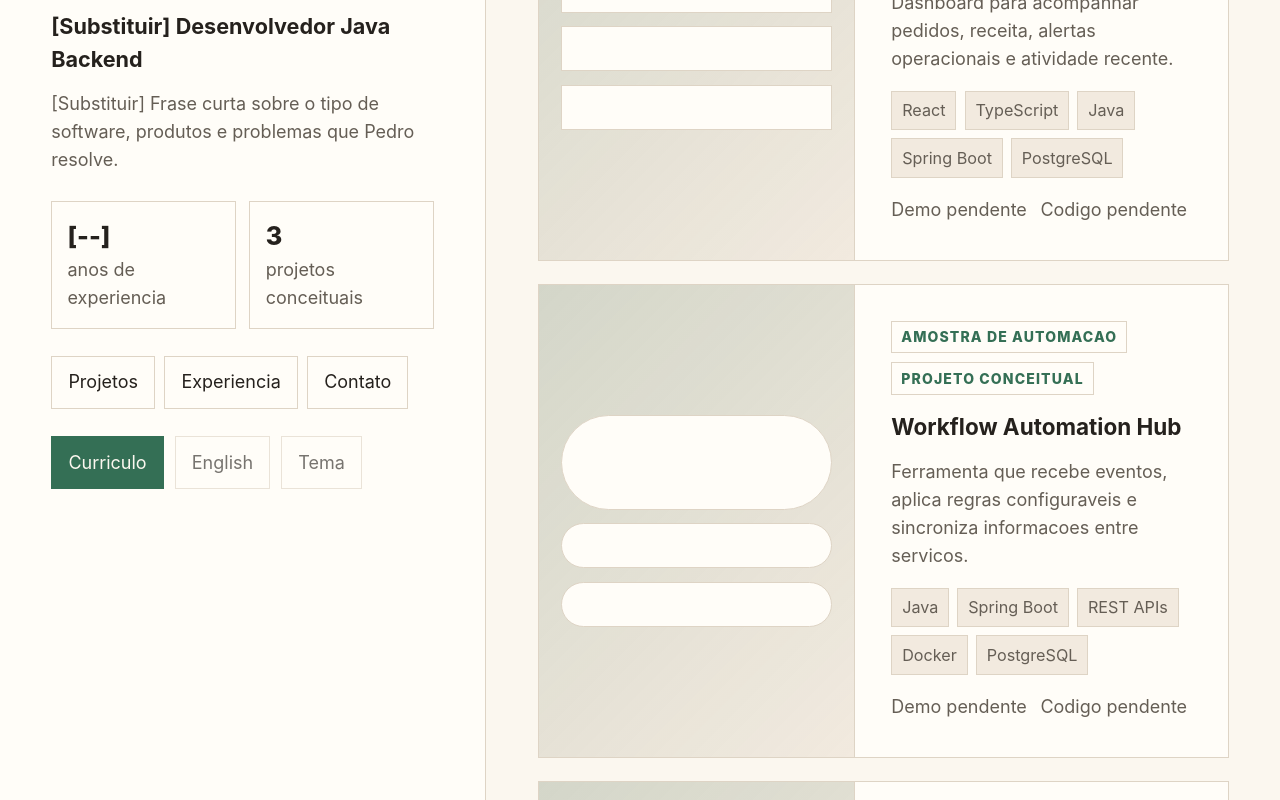
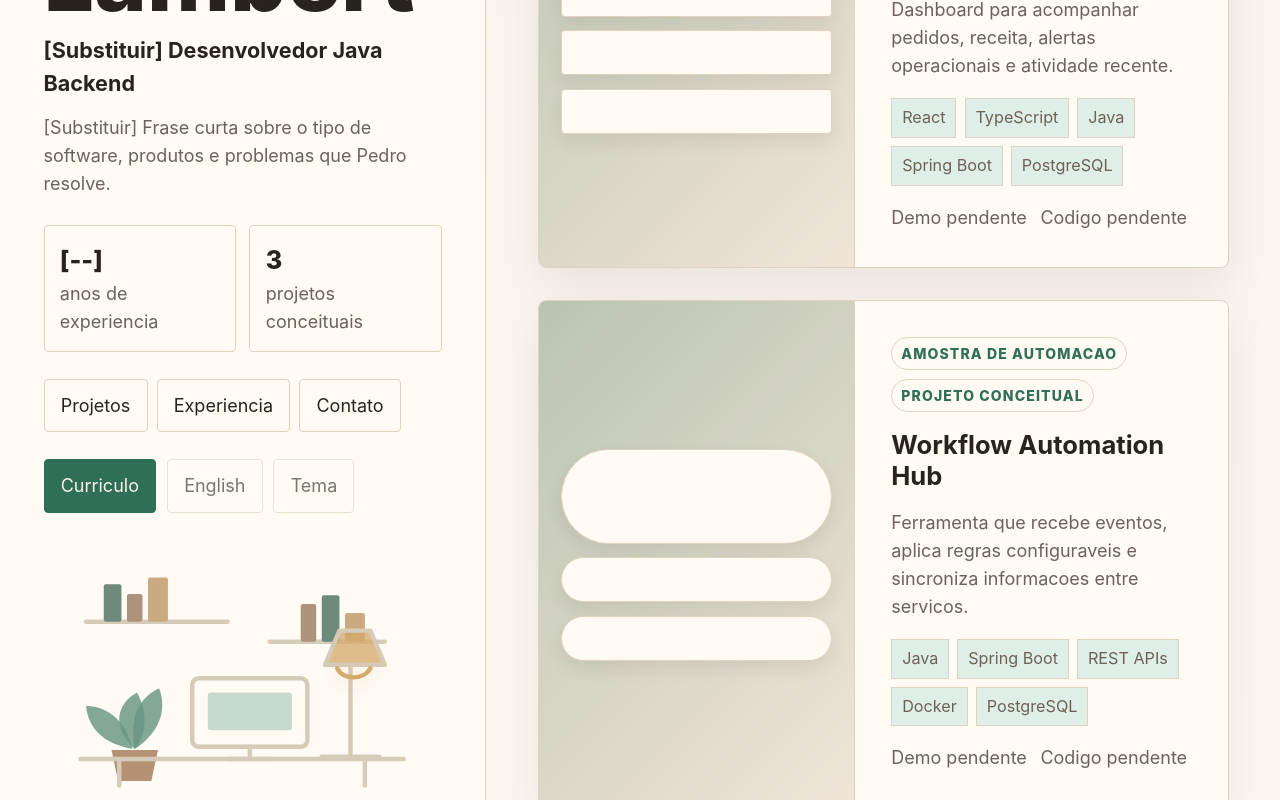
Before and after one commit to Pedro-nll/portfolio, a React (Vite) app: page / in a window 1280 px wide. Shown: the part 460-1260 px from the top of the page. Built offline with nearby package versions, Linux system fonts and the light colour scheme.

Commit message:
feat: add visual system and workspace vignette

```diff
--- a/src/App.css
+++ b/src/App.css
@@ -5,6 +5,7 @@
   padding: 0.75rem 1rem;
   position: fixed;
   top: 1rem;
+  transition: transform 160ms ease;
   transform: translateY(-150%);
   z-index: 20;
 }
@@ -21,12 +22,14 @@
 
 .profile-panel {
   align-content: start;
-  background: var(--color-surface);
+  background:
+    linear-gradient(180deg, var(--color-surface), var(--color-background-elevated));
   border-right: 1px solid var(--color-border);
   display: grid;
-  gap: 1.5rem;
+  gap: clamp(1rem, 2.2vw, 1.5rem);
   min-height: 100svh;
-  padding: clamp(1.5rem, 4vw, 3rem);
+  overflow: hidden;
+  padding: clamp(1.5rem, 4vw, 3rem) clamp(1.25rem, 3.4vw, 2.75rem);
   position: sticky;
   top: 0;
 }
@@ -34,10 +37,13 @@
 .profile-photo {
   align-items: center;
   aspect-ratio: 1;
-  background: var(--color-soft);
+  background:
+    radial-gradient(circle at 34% 28%, rgb(255 255 255 / 0.34), transparent 32%),
+    var(--color-accent-soft);
   border: 1px solid var(--color-border);
   border-radius: 50%;
-  color: var(--color-accent);
+  box-shadow: inset 0 0 0 0.5rem color-mix(in srgb, var(--color-surface), transparent 50%);
+  color: var(--color-accent-strong);
   display: flex;
   font-size: 2rem;
   font-weight: 800;
@@ -48,6 +54,8 @@
 .profile-copy {
   display: grid;
   gap: 0.75rem;
+  position: relative;
+  z-index: 1;
 }
 
 .eyebrow,
@@ -79,6 +87,7 @@
 
 .stats div {
   border: 1px solid var(--color-border);
+  border-radius: var(--radius-sm);
   padding: 0.85rem;
 }
 
@@ -101,28 +110,40 @@
 .site-nav a,
 .button {
   align-items: center;
+  background: color-mix(in srgb, var(--color-surface), transparent 30%);
   border: 1px solid var(--color-border);
+  border-radius: var(--radius-sm);
   color: var(--color-text);
   display: inline-flex;
   justify-content: center;
   min-height: 2.75rem;
   padding: 0.65rem 0.9rem;
   text-decoration: none;
+  transition:
+    background-color 160ms ease,
+    border-color 160ms ease,
+    color 160ms ease,
+    transform 160ms ease;
 }
 
 .site-nav a:hover,
 .button:hover {
+  background: var(--color-accent-soft);
   border-color: var(--color-accent);
 }
 
 .button {
-  background: transparent;
+  background: color-mix(in srgb, var(--color-surface), transparent 28%);
 }
 
 .button.primary {
   background: var(--color-accent);
   border-color: var(--color-accent);
   color: var(--color-background);
+}
+
+.button.primary:hover {
+  background: var(--color-accent-strong);
 }
 
 .button:disabled {
@@ -134,6 +155,71 @@
   display: flex;
   flex-wrap: wrap;
   gap: 0.6rem;
+  position: relative;
+  z-index: 1;
+}
+
+.workspace-vignette {
+  align-self: end;
+  color: var(--color-border-strong);
+  margin: clamp(0.5rem, 2vw, 1.25rem) 0 -0.5rem;
+  max-height: 13rem;
+  opacity: 0.72;
+  width: min(100%, 24rem);
+}
+
+.workspace-vignette path,
+.workspace-vignette rect {
+  fill: none;
+  stroke: currentColor;
+  stroke-linecap: round;
+  stroke-linejoin: round;
+  stroke-width: 4;
+}
+
+.workspace-vignette .book-a,
+.workspace-vignette .book-b,
+.workspace-vignette .book-c,
+.workspace-vignette .plant path,
+.workspace-vignette .screen {
+  stroke-width: 0;
+}
+
+.workspace-vignette .book-a {
+  fill: var(--color-book-a);
+}
+
+.workspace-vignette .book-b {
+  fill: var(--color-book-b);
+}
+
+.workspace-vignette .book-c {
+  fill: var(--color-book-c);
+}
+
+.workspace-vignette .plant path {
+  fill: color-mix(in srgb, var(--color-accent), transparent 18%);
+}
+
+.workspace-vignette .plant path:first-child {
+  fill: var(--color-wood);
+}
+
+.workspace-vignette .computer rect:not(.screen) {
+  fill: var(--color-surface);
+}
+
+.workspace-vignette .screen {
+  fill: color-mix(in srgb, var(--color-screen), transparent 30%);
+}
+
+.workspace-vignette .lamp path:nth-child(3) {
+  fill: color-mix(in srgb, var(--color-lamp), transparent 22%);
+}
+
+.workspace-vignette .lamp-glow {
+  filter: drop-shadow(0 0 10px color-mix(in srgb, var(--color-lamp), transparent 40%));
+  stroke: var(--color-lamp);
 }
 
 .mobile-nav {
@@ -144,7 +230,7 @@
   display: grid;
   gap: clamp(3rem, 7vw, 6rem);
   min-width: 0;
-  padding: clamp(1.25rem, 4vw, 4rem);
+  padding: var(--space-page);
 }
 
 .section {
@@ -161,22 +247,25 @@
 
 .projects-grid {
   display: grid;
-  gap: 1.25rem;
+  gap: clamp(1.25rem, 2.5vw, 2rem);
 }
 
 .project-card {
   background: var(--color-surface);
   border: 1px solid var(--color-border);
+  border-radius: var(--radius-md);
+  box-shadow: var(--shadow-soft);
   display: grid;
   grid-template-columns: minmax(13rem, 0.85fr) minmax(0, 1fr);
   min-height: 17rem;
+  overflow: hidden;
 }
 
 .project-preview {
   align-content: center;
   background:
-    linear-gradient(135deg, rgba(52, 111, 85, 0.16), transparent),
-    var(--color-soft);
+    linear-gradient(135deg, color-mix(in srgb, var(--color-accent), transparent 72%), transparent),
+    var(--color-surface-strong);
   border-right: 1px solid var(--color-border);
   display: grid;
   gap: 0.75rem;
@@ -186,6 +275,8 @@
 .project-preview span {
   background: var(--color-surface);
   border: 1px solid var(--color-border);
+  border-radius: var(--radius-sm);
+  box-shadow: 0 8px 18px rgb(var(--color-shadow) / 0.08);
   display: block;
   min-height: 2.5rem;
 }
@@ -221,6 +312,7 @@
 
 .project-meta span {
   border: 1px solid var(--color-border);
+  border-radius: 999px;
   padding: 0.25rem 0.5rem;
 }
 
@@ -234,7 +326,7 @@
 }
 
 .tag-list li {
-  background: var(--color-soft);
+  background: var(--color-accent-soft);
   border: 1px solid var(--color-border);
   color: var(--color-muted);
   font-size: 0.9rem;
@@ -269,6 +361,7 @@
 .contact-list span {
   background: var(--color-surface);
   border: 1px solid var(--color-border);
+  border-radius: var(--radius-md);
   display: grid;
   gap: 0.5rem;
   padding: 1rem;
@@ -284,6 +377,13 @@
   color: var(--color-text);
   min-width: min(100%, 12rem);
   text-decoration: none;
+  transition:
+    border-color 160ms ease,
+    transform 160ms ease;
+}
+
+.contact-list a:hover {
+  border-color: var(--color-accent);
 }
 
 .contact-list small {
@@ -307,6 +407,14 @@
     border-right: 0;
     min-height: auto;
     position: static;
+  }
+
+  .workspace-vignette {
+    justify-self: end;
+    margin-top: 0;
+    max-height: 8rem;
+    opacity: 0.46;
+    width: min(20rem, 86vw);
   }
 
   .profile-panel > .site-nav {
--- a/src/components/ProfilePanel.tsx
+++ b/src/components/ProfilePanel.tsx
@@ -1,5 +1,6 @@
 import type { PortfolioContent } from '../content/types'
 import { Navigation } from './Navigation'
+import { WorkspaceVignette } from './WorkspaceVignette'
 
 type ProfilePanelProps = {
   content: PortfolioContent
@@ -44,6 +45,8 @@ export function ProfilePanel({ content }: ProfilePanelProps) {
           {actions.theme}
         </button>
       </div>
+
+      <WorkspaceVignette />
     </aside>
   )
 }
--- /dev/null
+++ b/src/components/WorkspaceVignette.tsx
@@ -0,0 +1,48 @@
+export function WorkspaceVignette() {
+  return (
+    <svg
+      className="workspace-vignette"
+      viewBox="0 0 360 210"
+      aria-hidden="true"
+      focusable="false"
+    >
+      <g className="shelves">
+        <path d="M38 54h128" />
+        <path d="M204 72h104" />
+        <rect x="54" y="20" width="16" height="34" rx="2" className="book-a" />
+        <rect x="75" y="29" width="14" height="25" rx="2" className="book-b" />
+        <rect x="94" y="14" width="18" height="40" rx="2" className="book-c" />
+        <rect x="232" y="38" width="14" height="34" rx="2" className="book-b" />
+        <rect x="251" y="30" width="16" height="42" rx="2" className="book-a" />
+        <rect x="272" y="46" width="18" height="26" rx="2" className="book-c" />
+      </g>
+
+      <g className="plant">
+        <path d="M61 170h42l-6 28H67z" />
+        <path d="M82 169c-20-18-18-40 2-51 11 20 8 38-2 51Z" />
+        <path d="M82 169c21-14 30-34 22-55-19 9-27 27-22 55Z" />
+        <path d="M80 169c-6-24-20-38-42-39 2 22 18 35 42 39Z" />
+      </g>
+
+      <g className="desk">
+        <path d="M33 178h292" />
+        <path d="M68 178v24" />
+        <path d="M290 178v24" />
+      </g>
+
+      <g className="computer">
+        <rect x="134" y="105" width="104" height="62" rx="6" />
+        <path d="M166 178h40" />
+        <path d="M186 167v11" />
+        <rect x="148" y="118" width="76" height="34" rx="3" className="screen" />
+      </g>
+
+      <g className="lamp">
+        <path d="M277 176V95" />
+        <path d="M251 176h52" />
+        <path d="M254 93h54l-13-31h-28z" />
+        <path d="M265 96c5 11 24 11 30 0" className="lamp-glow" />
+      </g>
+    </svg>
+  )
+}
--- a/src/index.css
+++ b/src/index.css
@@ -1,15 +1,6 @@
+@import './styles/tokens.css';
+
 :root {
-  --color-background: #fbf7ef;
-  --color-surface: #fffdf8;
-  --color-text: #25211d;
-  --color-muted: #655e55;
-  --color-accent: #346f55;
-  --color-border: #ded4c5;
-  --color-soft: #f2eadf;
-  --font-sans:
-    Inter, ui-sans-serif, system-ui, -apple-system, BlinkMacSystemFont, 'Segoe UI',
-    sans-serif;
-
   color: var(--color-text);
   background: var(--color-background);
   font: 18px/1.55 var(--font-sans);
@@ -19,23 +10,13 @@
   -moz-osx-font-smoothing: grayscale;
 }
 
-@media (prefers-color-scheme: dark) {
-  :root {
-    --color-background: #171a17;
-    --color-surface: #20241f;
-    --color-text: #f5efe4;
-    --color-muted: #c7beb1;
-    --color-accent: #8fca9d;
-    --color-border: #3a4037;
-    --color-soft: #252b24;
-  }
-}
-
 #root {
   min-height: 100svh;
 }
 
 body {
+  background:
+    linear-gradient(180deg, var(--color-background), var(--color-background-elevated));
   margin: 0;
 }
 
@@ -48,19 +29,25 @@ html {
 }
 
 h1 {
-  font-size: clamp(2.75rem, 6vw, 5rem);
+  font-size: clamp(3rem, 7vw, 5.7rem);
+  font-weight: 760;
+  letter-spacing: 0;
   line-height: 0.92;
   margin: 0;
 }
 
 h2 {
   font-size: clamp(2rem, 4vw, 3.5rem);
+  font-weight: 720;
+  letter-spacing: 0;
   line-height: 1;
   margin: 0;
 }
 
 h3 {
-  font-size: 1.25rem;
+  font-size: clamp(1.25rem, 2vw, 1.55rem);
+  font-weight: 720;
+  letter-spacing: 0;
   line-height: 1.2;
   margin: 0;
 }
@@ -77,7 +64,8 @@ a {
 
 a:focus-visible,
 button:focus-visible {
-  outline: 3px solid var(--color-accent);
+  box-shadow: var(--shadow-focus);
+  outline: 2px solid var(--color-focus);
   outline-offset: 4px;
 }
 
@@ -90,5 +78,6 @@ button {
   *::before,
   *::after {
     scroll-behavior: auto !important;
+    transition-duration: 0.01ms !important;
   }
 }
--- /dev/null
+++ b/src/styles/tokens.css
@@ -0,0 +1,58 @@
+:root {
+  color-scheme: light;
+  --color-background: #f8f3ea;
+  --color-background-elevated: #fffcf6;
+  --color-surface: #fffaf2;
+  --color-surface-strong: #f0e5d7;
+  --color-text: #28231d;
+  --color-muted: #6d6257;
+  --color-subtle: #8a7d70;
+  --color-accent: #2f6f57;
+  --color-accent-strong: #204c3d;
+  --color-accent-soft: #dfeee6;
+  --color-border: #dfd2c1;
+  --color-border-strong: #c7b8a3;
+  --color-focus: #1f6f8b;
+  --color-shadow: 36 28 20;
+  --color-lamp: #c48d3a;
+  --color-screen: #8fb9ab;
+  --color-wood: #9a6b45;
+  --color-book-a: #355f4d;
+  --color-book-b: #8c6c4f;
+  --color-book-c: #b78b55;
+  --space-page: clamp(1.25rem, 4vw, 4rem);
+  --radius-sm: 4px;
+  --radius-md: 8px;
+  --shadow-soft: 0 18px 45px rgb(var(--color-shadow) / 0.08);
+  --shadow-focus: 0 0 0 4px color-mix(in srgb, var(--color-focus), transparent 72%);
+  --font-sans:
+    Inter, ui-sans-serif, system-ui, -apple-system, BlinkMacSystemFont, 'Segoe UI',
+    sans-serif;
+}
+
+@media (prefers-color-scheme: dark) {
+  :root {
+    color-scheme: dark;
+    --color-background: #151915;
+    --color-background-elevated: #1b201b;
+    --color-surface: #20261f;
+    --color-surface-strong: #2a3028;
+    --color-text: #f4eadc;
+    --color-muted: #c3b8aa;
+    --color-subtle: #9f9487;
+    --color-accent: #8ec7a1;
+    --color-accent-strong: #b8e0c6;
+    --color-accent-soft: #24392e;
+    --color-border: #3b4338;
+    --color-border-strong: #55604f;
+    --color-focus: #a8d8ea;
+    --color-shadow: 0 0 0;
+    --color-lamp: #e1a854;
+    --color-screen: #a7d3c2;
+    --color-wood: #8f6748;
+    --color-book-a: #7fb397;
+    --color-book-b: #9f886e;
+    --color-book-c: #d7a45e;
+    --shadow-soft: 0 18px 45px rgb(var(--color-shadow) / 0.24);
+  }
+}
```
Also changed, not shown: 2 other files (tests, documents, lock files or other folders).
